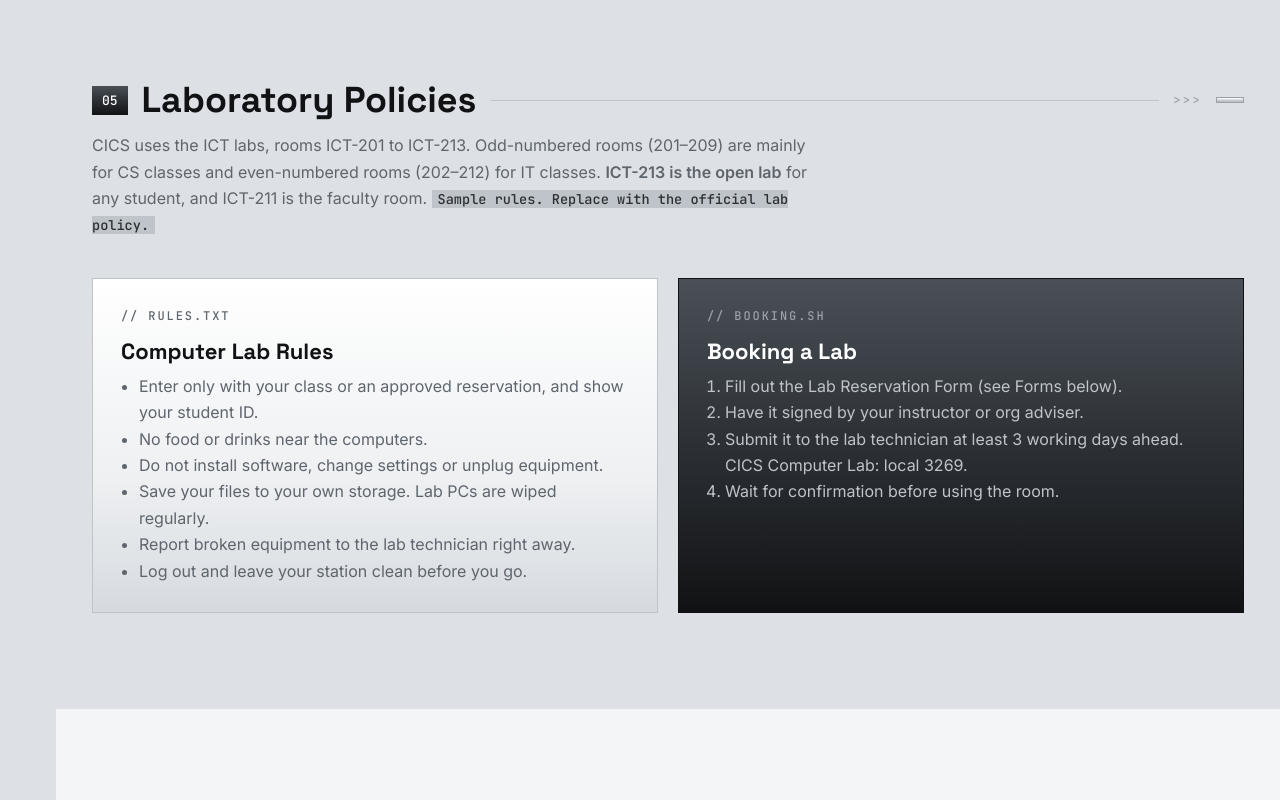
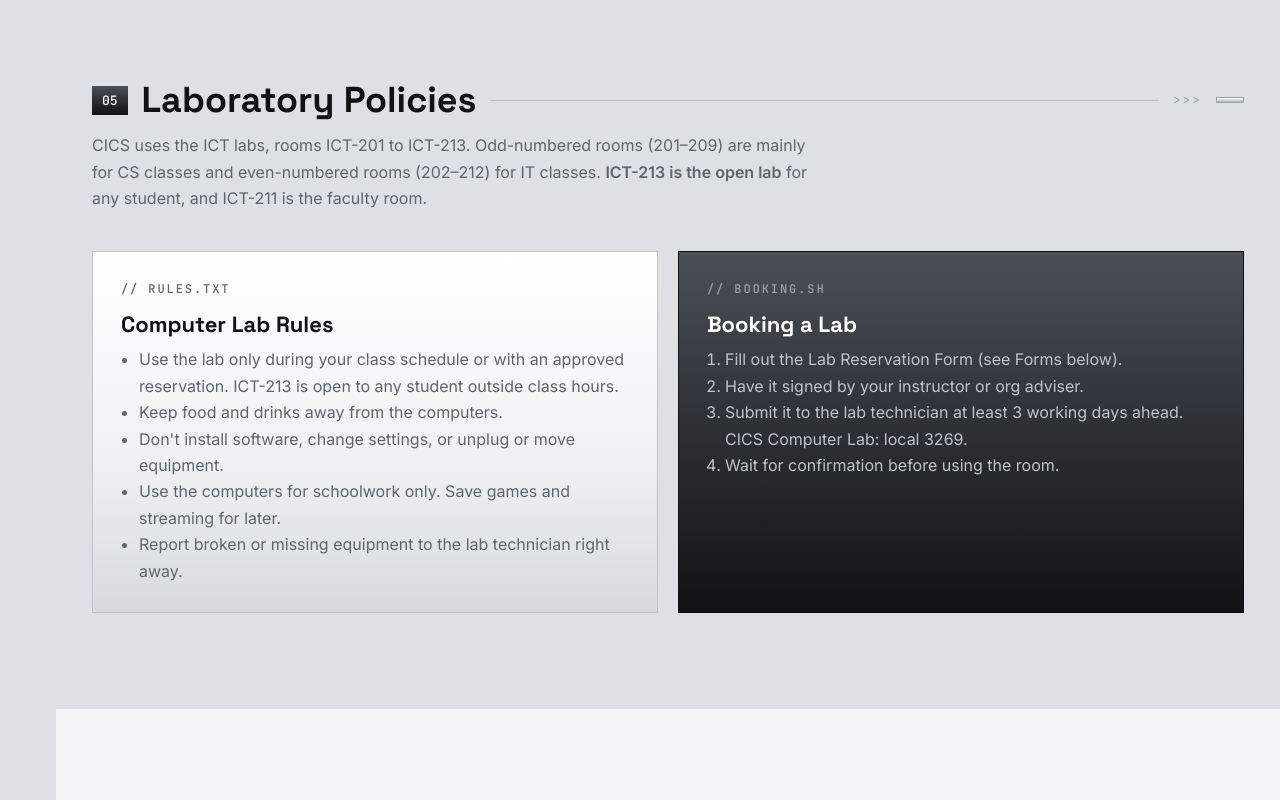
Before and after one commit to DLMR-DLSUD/ITWB416-Project, a plain HTML site: page services.html in a window 1280 px wide. Shown: the part 3840-4640 px from the top of the page. Drawn offline with Linux system fonts and the light colour scheme.

Commit message:
Replace sample lab rules with generic computer lab rules
Co-Authored-By: Claude Opus 5.5 <noreply@anthropic.com>

```diff
--- a/services.html
+++ b/services.html
@@ -181,18 +181,17 @@
       <section class="section" id="labs" aria-labelledby="lab-title">
         <div class="container">
           <div class="sh"><span class="num">05</span><h2 id="lab-title">Laboratory Policies</h2><span class="line"></span><span class="chev">&gt;&gt;&gt;</span><span class="tick"></span></div>
-          <p class="intro">CICS uses the ICT labs, rooms ICT-201 to ICT-213. Odd-numbered rooms (201–209) are mainly for CS classes and even-numbered rooms (202–212) for IT classes. <b>ICT-213 is the open lab</b> for any student, and ICT-211 is the faculty room. <span class="placeholder">Sample rules. Replace with the official lab policy.</span></p>
+          <p class="intro">CICS uses the ICT labs, rooms ICT-201 to ICT-213. Odd-numbered rooms (201–209) are mainly for CS classes and even-numbered rooms (202–212) for IT classes. <b>ICT-213 is the open lab</b> for any student, and ICT-211 is the faculty room.</p>
           <div class="grid g2">
             <article class="panel">
               <p class="tag" style="margin-bottom:12px">// rules.txt</p>
               <h3>Computer Lab Rules</h3>
               <ul class="muted" style="padding-left:18px">
-                <li>Enter only with your class or an approved reservation, and show your student ID.</li>
-                <li>No food or drinks near the computers.</li>
-                <li>Do not install software, change settings or unplug equipment.</li>
-                <li>Save your files to your own storage. Lab PCs are wiped regularly.</li>
-                <li>Report broken equipment to the lab technician right away.</li>
-                <li>Log out and leave your station clean before you go.</li>
+                <li>Use the lab only during your class schedule or with an approved reservation. ICT-213 is open to any student outside class hours.</li>
+                <li>Keep food and drinks away from the computers.</li>
+                <li>Don't install software, change settings, or unplug or move equipment.</li>
+                <li>Use the computers for schoolwork only. Save games and streaming for later.</li>
+                <li>Report broken or missing equipment to the lab technician right away.</li>
               </ul>
             </article>
             <article class="panel dark">
```
